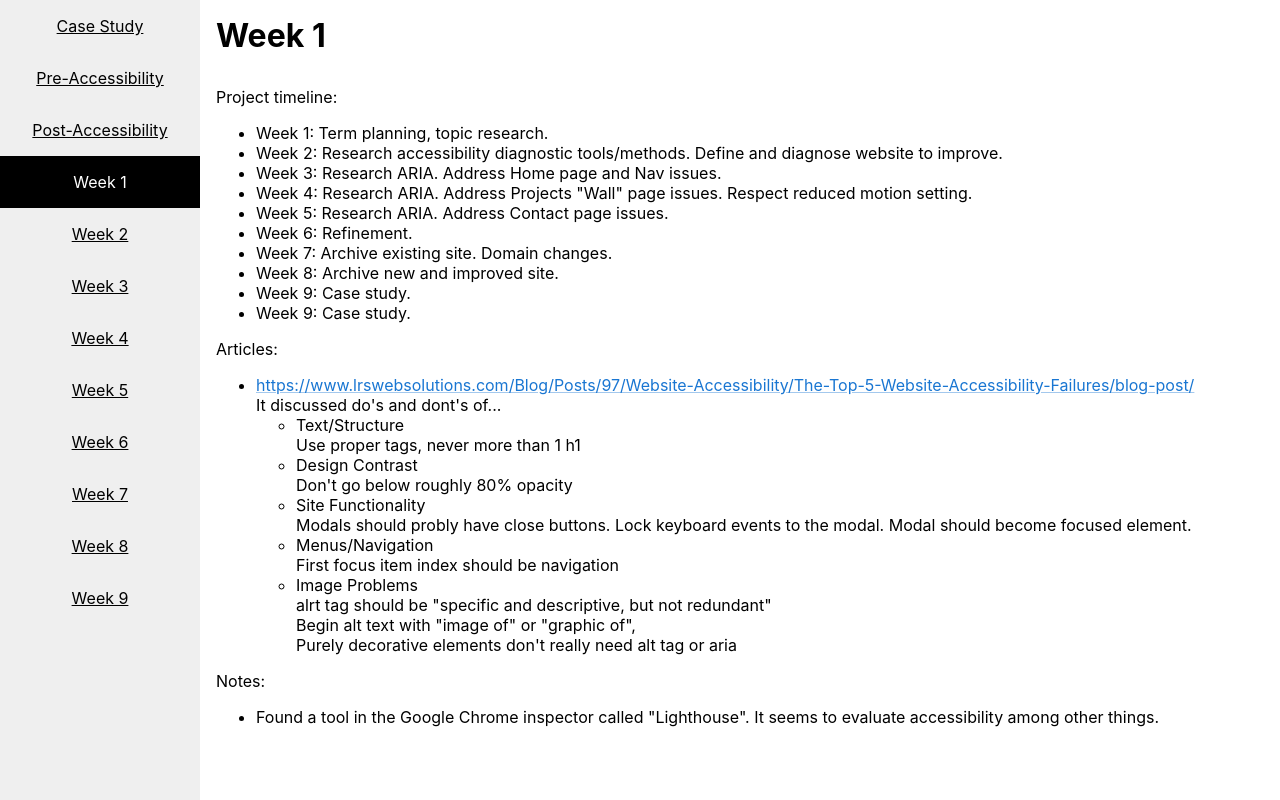
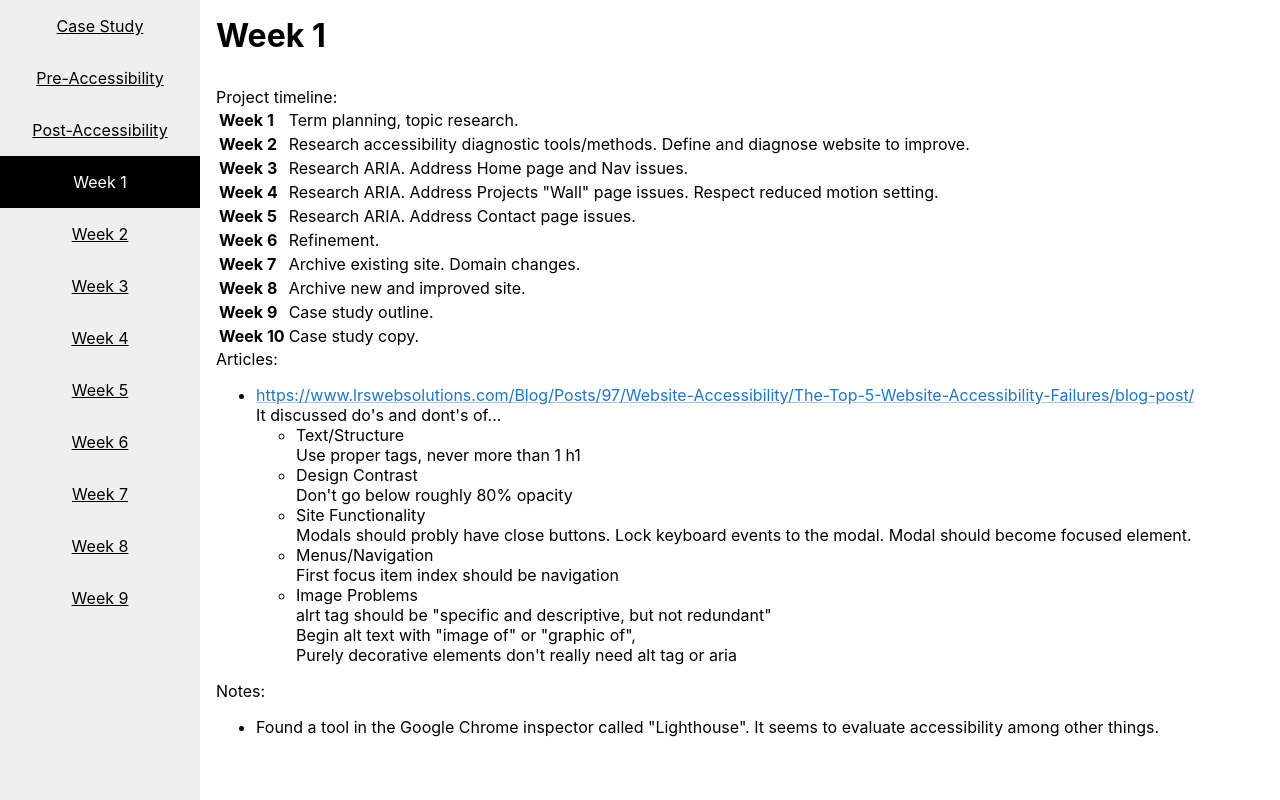
Before and after one commit to hmh84/idmi399, a React (Create React App) app: page /week-1 in a window 1280 px wide. Built offline with nearby package versions, Linux system fonts and the light colour scheme.

Commit message:
notes cleanup

```diff
--- a/src/pages/Week1.tsx
+++ b/src/pages/Week1.tsx
@@ -5,26 +5,78 @@ export default function Week1() {
 		<>
 			<section>
 				<p>Project timeline:</p>
-				<ul>
-					<li>Week 1: Term planning, topic research.</li>
-					<li>
-						Week 2: Research accessibility diagnostic tools/methods.
-						Define and diagnose website to improve.
-					</li>
-					<li>
-						Week 3: Research ARIA. Address Home page and Nav issues.
-					</li>
-					<li>
-						Week 4: Research ARIA. Address Projects "Wall" page
-						issues. Respect reduced motion setting.
-					</li>
-					<li>Week 5: Research ARIA. Address Contact page issues.</li>
-					<li>Week 6: Refinement.</li>
-					<li>Week 7: Archive existing site. Domain changes.</li>
-					<li>Week 8: Archive new and improved site.</li>
-					<li>Week 9: Case study.</li>
-					<li>Week 9: Case study.</li>
-				</ul>
+				<table>
+					<tbody>
+						<tr>
+							<td>
+								<b>Week 1</b>
+							</td>
+							<td>Term planning, topic research.</td>
+						</tr>
+						<tr>
+							<td>
+								<b>Week 2</b>
+							</td>
+							<td>
+								Research accessibility diagnostic tools/methods.
+								Define and diagnose website to improve.
+							</td>
+						</tr>
+						<tr>
+							<td>
+								<b>Week 3</b>
+							</td>
+							<td>
+								Research ARIA. Address Home page and Nav issues.
+							</td>
+						</tr>
+						<tr>
+							<td>
+								<b>Week 4</b>
+							</td>
+							<td>
+								Research ARIA. Address Projects "Wall" page
+								issues. Respect reduced motion setting.
+							</td>
+						</tr>
+						<tr>
+							<td>
+								<b>Week 5</b>
+							</td>
+							<td>Research ARIA. Address Contact page issues.</td>
+						</tr>
+						<tr>
+							<td>
+								<b>Week 6</b>
+							</td>
+							<td>Refinement.</td>
+						</tr>
+						<tr>
+							<td>
+								<b>Week 7</b>
+							</td>
+							<td>Archive existing site. Domain changes.</td>
+						</tr>
+						<tr>
+							<td>
+								<b>Week 8</b>
+							</td>
+							<td>Archive new and improved site.</td>
+						</tr>
+						<tr>
+							<td>
+								<b>Week 9</b>
+							</td>
+							<td>Case study outline.</td>
+						</tr>
+						<tr>
+							<td>
+								<b>Week 10</b>
+							</td>
+							<td>Case study copy.</td>
+						</tr>
+					</tbody>
+				</table>
 			</section>
 			<section>
 				<p>Articles:</p>
```
